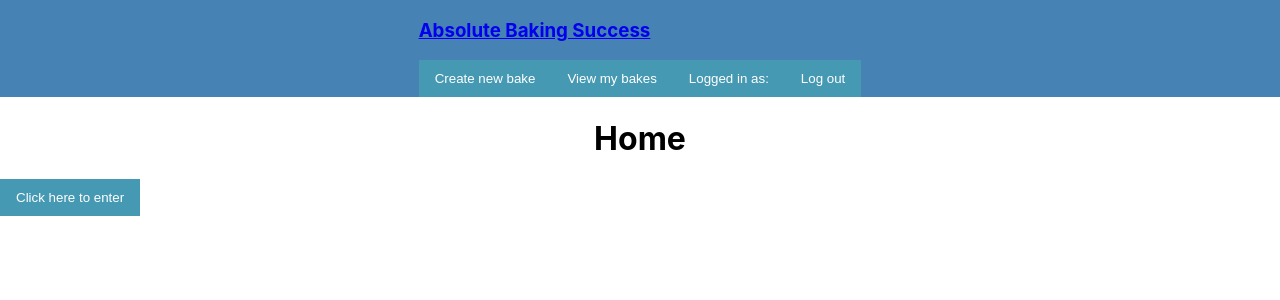
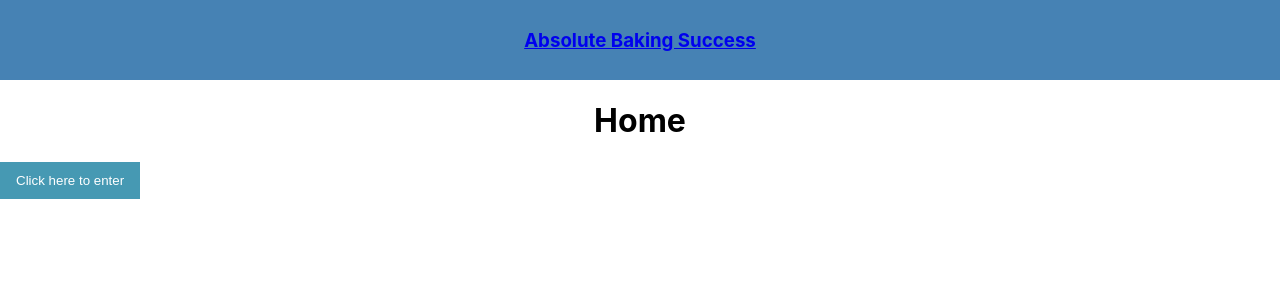
Before and after one commit to katrinareins/sourdough-calculator-frontend, a React (Create React App) app: page / in a window 1280 px wide. Shown: the top 300 px of the page. Built offline with nearby package versions, Linux system fonts and the light colour scheme.

Commit message:
Nav bar conditional works.

```diff
--- a/src/App.js
+++ b/src/App.js
@@ -111,7 +111,7 @@ class App extends React.Component {
     return (
       <Router>
         <div>
-          <Nav loggedInUser={this.state.email} loggedInBoolean={this.state.loggedInUser} handleLogOut={this.handleLogOut} />
+          <Nav loggedInUser={this.state.email} handleLogOut={this.handleLogOut} />
           <Switch>
             <Route path='/' exact component={Home} />
             <Route
--- a/src/other/Nav.js
+++ b/src/other/Nav.js
@@ -10,18 +10,11 @@ export class Nav extends Component {
     }
 
     render() {
+        console.log('props in nav bar', this.props)
         return (
             <div>
                 {
-                    (this.props.loggedInBoolean === false) ?
-                        <div>
-                            <nav className='nav-logged-out'>
-                                <Link to='/'>
-                                    <h3>Absolute Baking Success</h3>
-                                </Link>
-                            </nav>
-                        </div>
-                    :
+                    (this.props.loggedInUser) ?
                     <div>
                         <nav className='nav-logged-in'>
                             <div>
@@ -40,11 +33,19 @@ export class Nav extends Component {
                                 <button>Logged in as: {this.props.loggedInUser}</button>
 
                                 <Link to='/'>
-                                <button onClick={this.handleClick}>Log out</button>
+                                <button type="submit" onClick={this.handleClick}>Log out</button>
                                 </Link>
                             </div>
                         </nav>
                     </div>
+                    :
+                    <div>
+                    <nav className='nav-logged-out'>
+                        <Link to='/'>
+                            <h3>Absolute Baking Success</h3>
+                        </Link>
+                    </nav>
+                </div>
                 }
             </div>
         )
```
